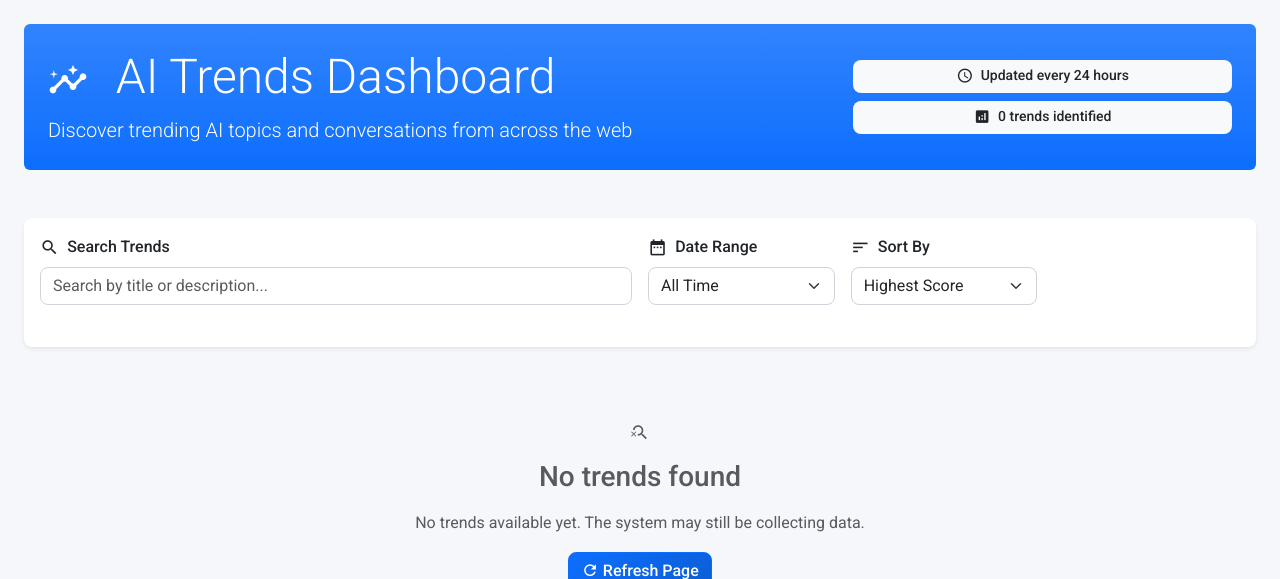
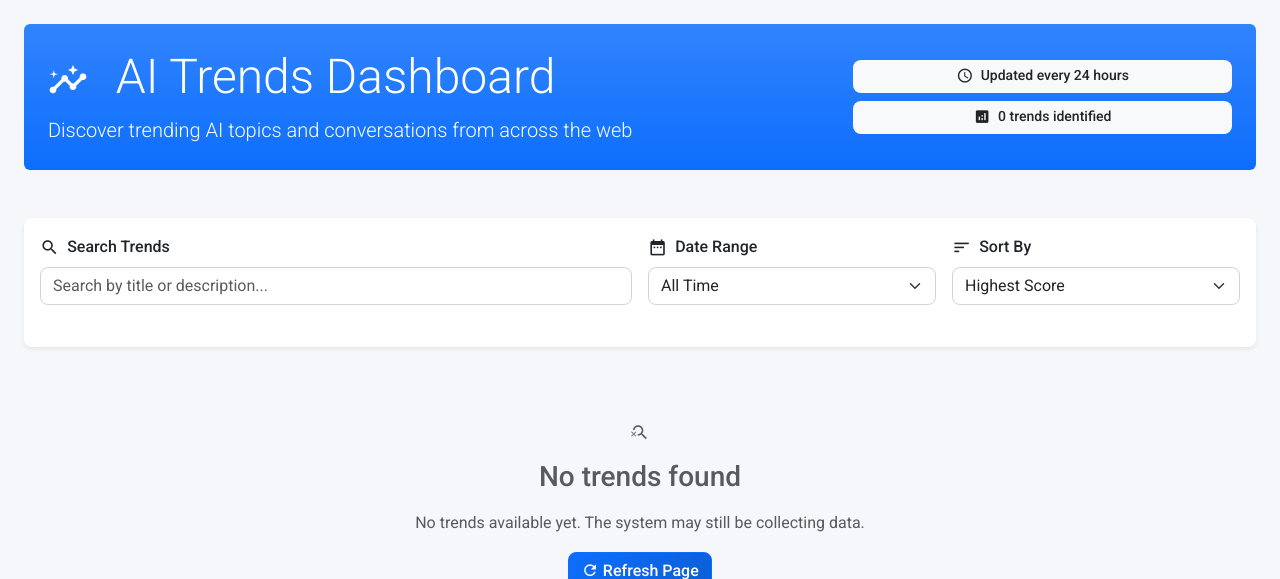
Before and after one commit to grandstageapp/ai_trend_analyzer, a Flask app: page / in a window 1280 px wide. Shown: the part 58-637 px from the top of the page. Run offline with Flask 3, Linux system fonts and the light colour scheme; data that the repository does not hold is empty; some libraries are stand-ins or nearby versions.

Commit message:
Improve the layout of filter controls by adjusting their position
Moves the clear button below the filter form fields and adjusts filter column sizes.

Replit-Commit-Author: Agent
Replit-Commit-Session-Id: bc3e189e-a829-42a3-81ea-56f50a9f1d43
Replit-Commit-Screenshot-Url: https://storage.googleapis.com/screenshot-production-us-central1/8d8bd231-c3e8-41b2-9742-b7ce769f6a86/5ab15ed0-f907-4cd3-ab73-e3887b22245b.jpg

```diff
--- a/templates/index.html
+++ b/templates/index.html
@@ -69,7 +69,7 @@
                         </div>
 
                         <!-- Date Filter -->
-                        <div class="col-md-2">
+                        <div class="col-md-3">
                             <label for="date_filter" class="form-label">
                                 <i class="material-icons me-1">date_range</i>
                                 Date Range
@@ -87,7 +87,7 @@
                         </div>
 
                         <!-- Sort Order -->
-                        <div class="col-md-2">
+                        <div class="col-md-3">
                             <label for="sort" class="form-label">
                                 <i class="material-icons me-1">sort</i>
                                 Sort By
@@ -103,16 +103,19 @@
                                 <option value="oldest" {% if sort_order == 'oldest' %}selected{% endif %}>Oldest</option>
                             </select>
                         </div>
+                    </form>
 
-                        <!-- Clear Button (only show when filters are applied) -->
-                        <div class="col-md-2 d-flex align-items-end">
-                            {% if search_query or date_filter != 'all' or sort_order != 'score_desc' %}
-                            <a href="{{ url_for('main.index') }}" class="btn btn-outline-secondary w-100">
+                    <!-- Clear Button (separate row, only show when filters are applied) -->
+                    {% if search_query or date_filter != 'all' or sort_order != 'score_desc' %}
+                    <div class="row mt-3">
+                        <div class="col-12 text-end">
+                            <a href="{{ url_for('main.index') }}" class="btn btn-outline-secondary">
                                 <i class="material-icons me-1">clear</i>
                                 Clear
                             </a>
-                            {% endif %}
                         </div>
+                    </div>
+                    {% endif %}
                     </form>
                 </div>
             </div>
```
Also changed, not shown: attached_assets/Screenshot 2025-06-20 at 4.39.59 PM_1750452002506.png (added).
